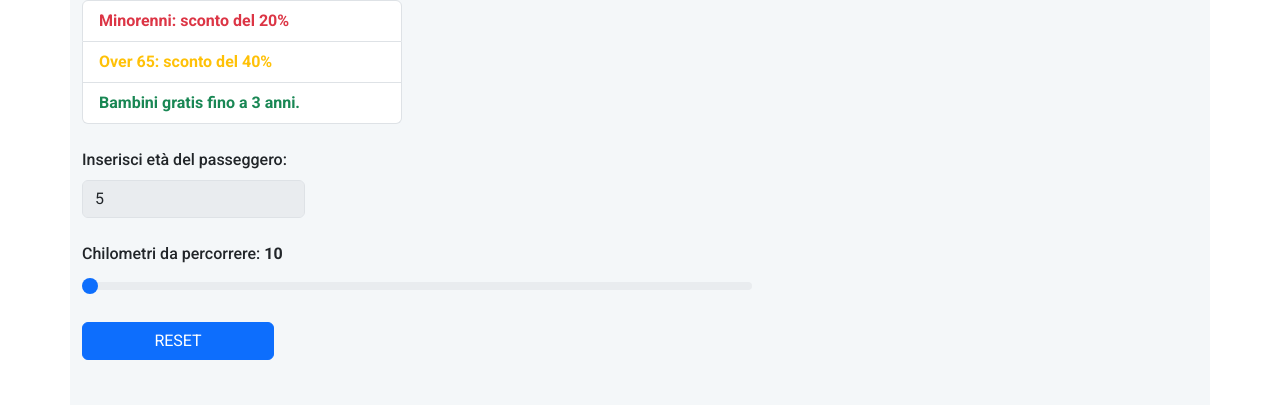
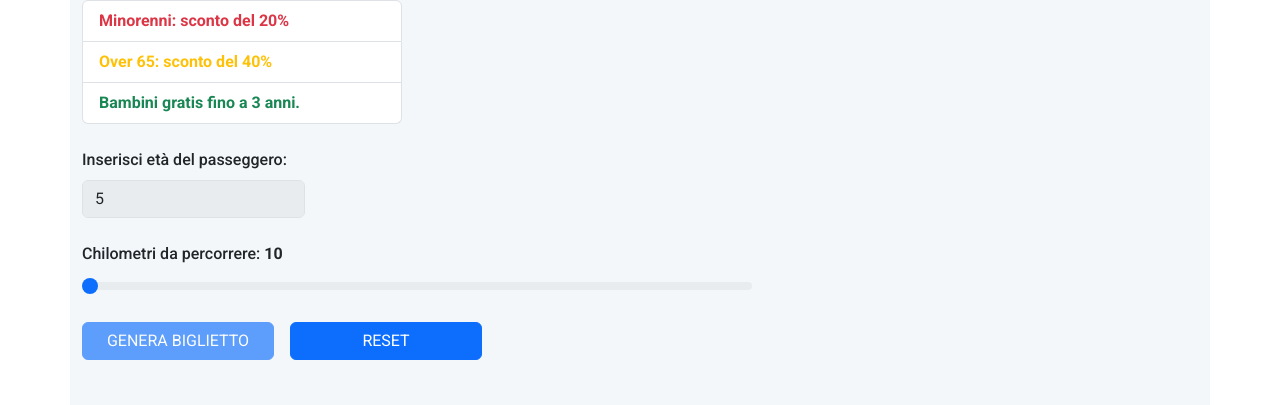
Before and after one commit to giogiosgr/js-biglietto-treno-form, a plain HTML site: page index.html in a window 1280 px wide. Both pictures are taken after typing "5" into the empty fields and a click on the button "GENERA BIGLIETTO". Shown: the part 126-531 px from the top of the page. Drawn offline with nearby package versions, Linux system fonts and the light colour scheme.

Commit message:
feat: pulsante reset reso sempre disponibile

```diff
--- a/JS/main.js
+++ b/JS/main.js
@@ -55,25 +55,23 @@ form.addEventListener("submit", function (event) {
     //aggiornamento del testo nell'elemento dedicato al prezzo
     price.innerText = `prezzo: ${finalPrice}€`
 
-    //switch della visibilità degli elementi (pulsanti, biglietto)
-    reset.classList.toggle("d-none");
-    confirm.classList.toggle("d-none");
-    ticket.classList.toggle("d-none");
+    //il biglietto viene reso visibile
+    ticket.classList.remove("d-none");
 
     //disabilitazione degli input (fino al reset)
     ageInput.setAttribute('disabled', true);
     range.setAttribute('disabled', true);
+    confirm.setAttribute('disabled', true);
 })
 
-//aggiunta evento al pulsante reset, con rinizializzazione di ogni valore
+//aggiunta evento al "pulsante" reset, con rinizializzazione dei valori
 reset.addEventListener("click", function () {
     ageInput.value = "";
     range.value = 10;
     rangeLabel.innerText = 10;
     price.innerText = "";
-    reset.classList.toggle("d-none")
-    confirm.classList.toggle("d-none");
-    ticket.classList.toggle("d-none");
+    ticket.classList.add("d-none");
     ageInput.removeAttribute('disabled');
     range.removeAttribute('disabled');
+    confirm.removeAttribute('disabled');
 })
--- a/index.html
+++ b/index.html
@@ -63,12 +63,12 @@
                     <input type="range" id="range" class="form-range d-block" min="10" max="500" value="10"
                         style="width: 60%;">
                 </div>
-                <div class=" d-flex mt-4">
-                    <button id="confirm" class="btn btn-primary" style="width: 12rem;">GENERA
+                <div class="d-flex mt-4">
+                    <button id="confirm" class="btn btn-primary me-3" style="width: 12rem;">GENERA
                         BIGLIETTO</button>
+                    <div id="reset" class="btn btn-primary" style="width: 12rem;">RESET</div>
                 </div>
             </form>
-            <button id="reset" class="btn btn-primary d-none" style="width: 12rem;">RESET</button>
             <!-- FORM -->
             <!-- CONTENITORE DEL BIGLIETTO -->
             <div id="ticket" class="container card mt-5 d-none" style="width: 20rem; background-color: #37A737;">
```
